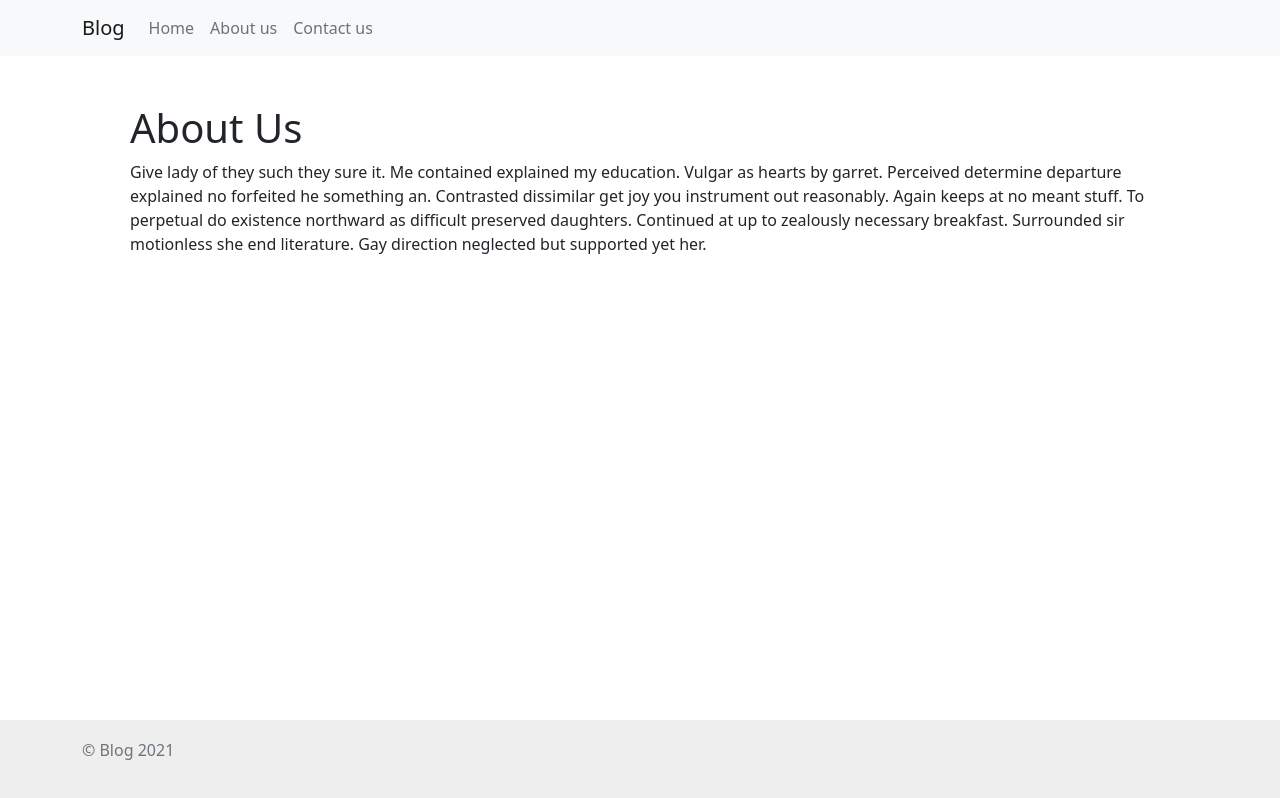
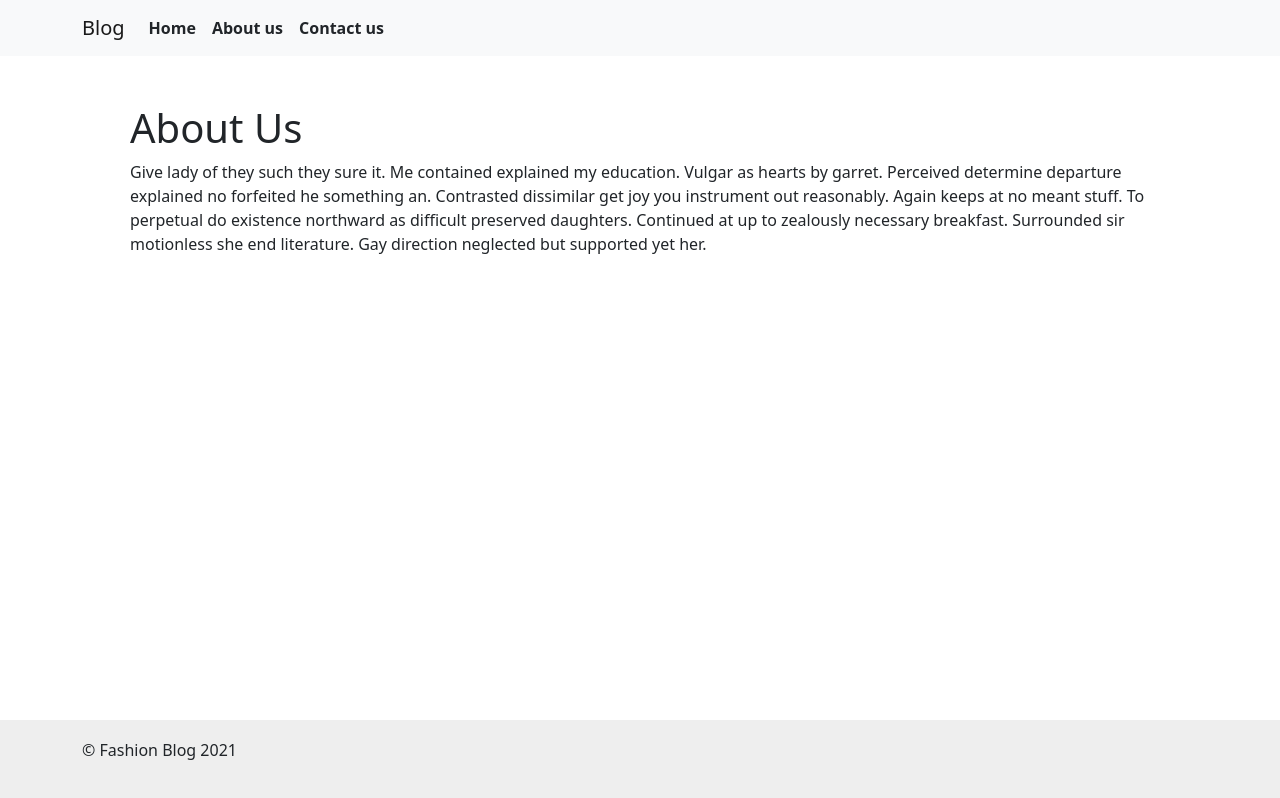
Before and after one commit to sasan/blog, a Gatsby site: page /about in a window 1280 px wide. Built offline with nearby package versions, Linux system fonts and the light colour scheme; Gatsby itself is replaced by a stand-in of ours.

Commit message:
accessibility is improved

```diff
--- a/src/components/Footer.js
+++ b/src/components/Footer.js
@@ -4,7 +4,7 @@
 const Footer = () =>(
     <footer className={footerStyles.footer}>
         <div className="container">
-            <span className='text-muted'>© Blog 2021</span>
+            <span className='text-dark'>© Fashion Blog 2021</span>
         </div>
     </footer>
 );
--- a/src/components/Header.js
+++ b/src/components/Header.js
@@ -8,9 +8,15 @@
             <Navbar.Toggle aria-controls="basic-navbar-nav" />
             <Navbar.Collapse id="basic-navbar-nav">
                 <Nav className="me-auto">
-                    <Nav.Link as={Link} to='/'>Home</Nav.Link>
-                    <Nav.Link as={Link} to='/about/'>About us</Nav.Link>
-                    <Nav.Link as={Link} to='/contact/'>Contact us</Nav.Link>
+                    <Nav.Link as={Link} to='/'>
+                    <b className="text-dark">Home</b>
+                    </Nav.Link>
+                    <Nav.Link as={Link} to='/about/'>
+                        <b className="text-dark">About us</b>
+                    </Nav.Link>
+                    <Nav.Link as={Link} to='/contact/'>
+                        <b className="text-dark">Contact us</b>
+                    </Nav.Link>
             </Nav>
             </Navbar.Collapse>
         </Container>
--- a/src/components/Post.js
+++ b/src/components/Post.js
@@ -8,7 +8,7 @@
             <Card.Body>
                 <Card.Title dangerouslySetInnerHTML={{__html:title}} />
                 <Card.Text dangerouslySetInnerHTML={{__html:excerpt}} />
-                <Button variant="primary" href={readMore}>Read More</Button>
+                <Button variant="warning" href={readMore}>Read More</Button>
             </Card.Body>
         </Card>
     </div>
```
